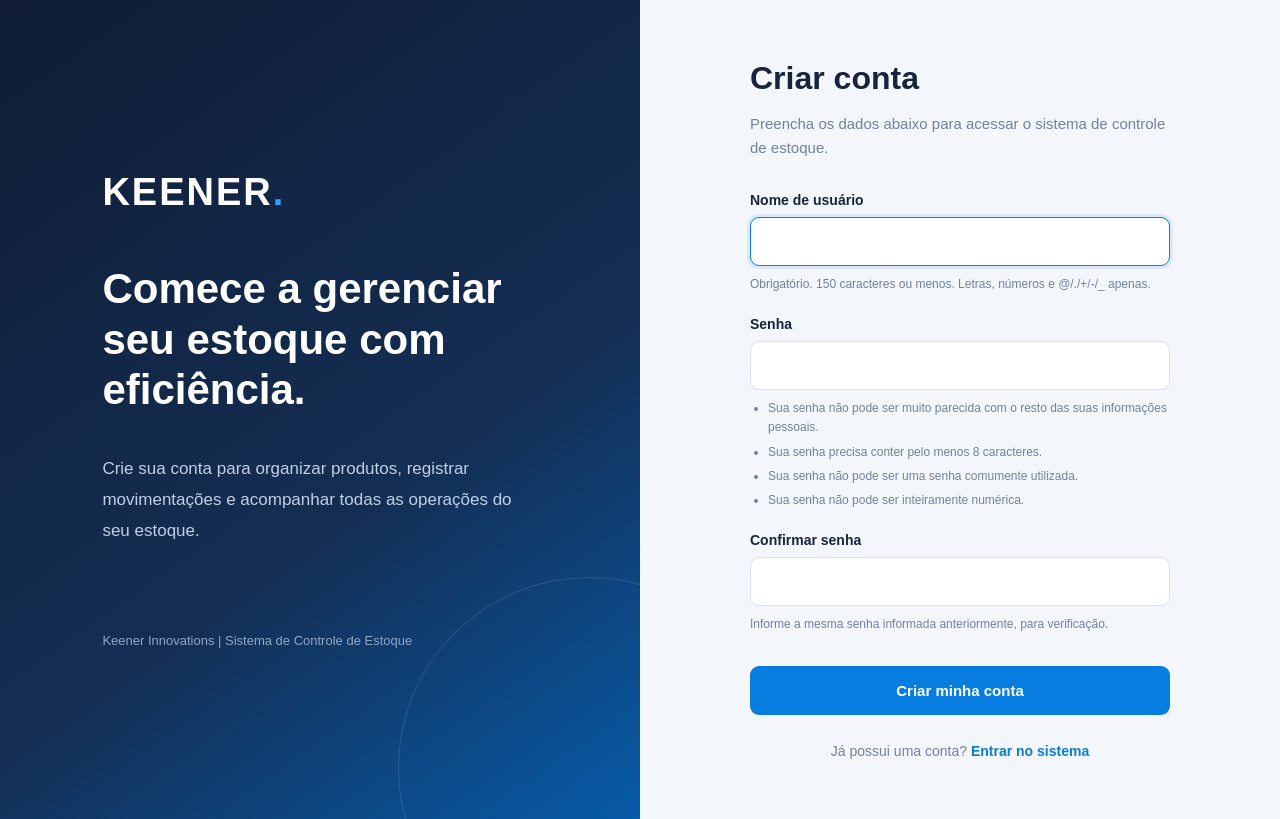
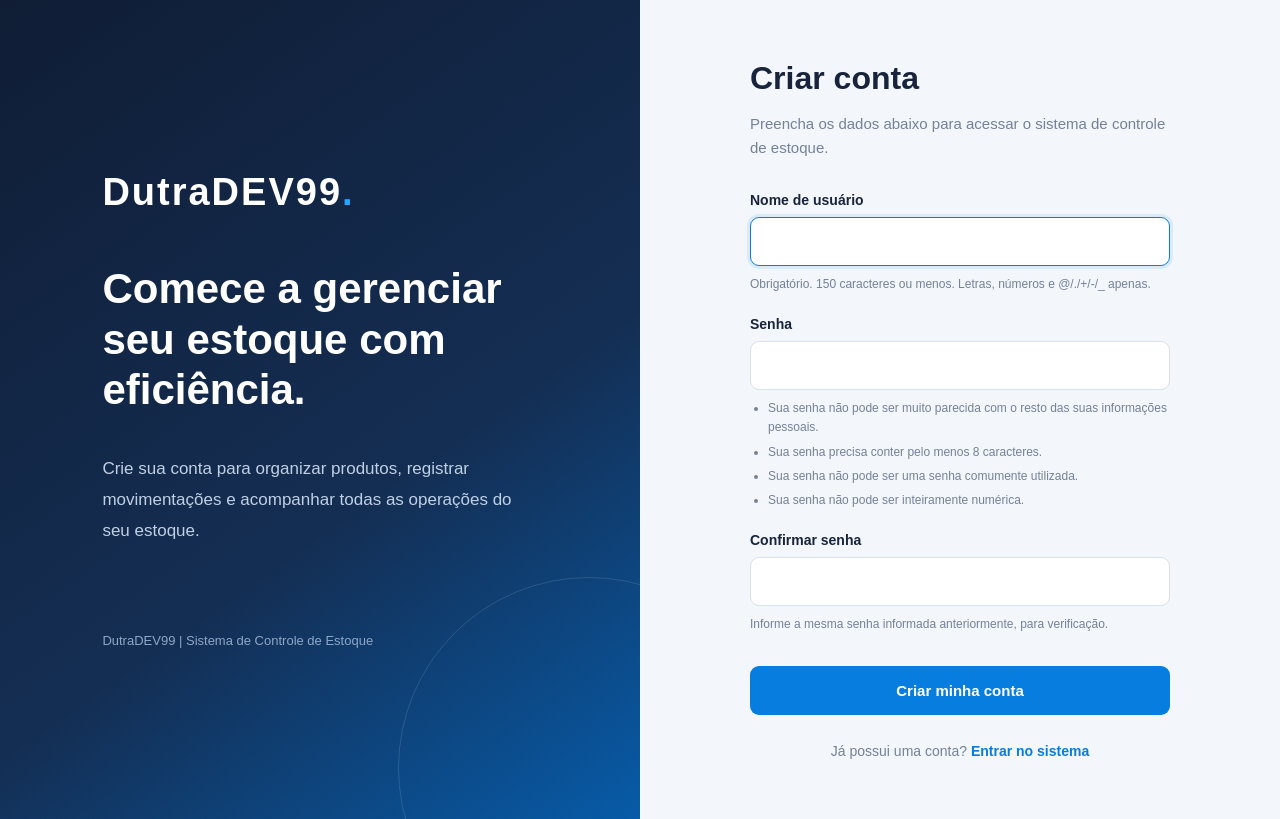
Before and after one commit to DutraDEV99/case-estoque-keener, a Django app: page /cadastro/ in a window 1280 px wide. Run offline with Django 5.2, Linux system fonts and the light colour scheme.

Commit message:
Atualizar marca para DutraDEV99 e documentacao

```diff
--- a/estoque/templates/estoque/cadastrar_produto.html
+++ b/estoque/templates/estoque/cadastrar_produto.html
@@ -4,7 +4,7 @@
 <head>
     <meta charset="UTF-8">
     <meta name="viewport" content="width=device-width, initial-scale=1">
-    <title>Cadastrar Produto | Keener Innovations</title>
+    <title>Cadastrar Produto | DutraDEV99</title>
 
     <style>
         * {
@@ -185,8 +185,8 @@
 <body>
 
     <aside class="sidebar">
-        <div class="brand">KEENER<span>.</span></div>
-        <div class="subtitle">INNOVATIONS | STOCK SYSTEM</div>
+        <div class="brand">DutraDEV99<span>.</span></div>
+        <div class="subtitle">STOCK SYSTEM</div>
 
         <a href="{% url 'listar_produtos' %}">
             Painel de estoque
--- a/estoque/templates/estoque/editar_produto.html
+++ b/estoque/templates/estoque/editar_produto.html
@@ -4,7 +4,7 @@
 <head>
     <meta charset="UTF-8">
     <meta name="viewport" content="width=device-width, initial-scale=1.0">
-    <title>Editar Produto | Keener Innovations</title>
+    <title>Editar Produto | DutraDEV99</title>
 
     <style>
         * {
@@ -182,7 +182,7 @@
 <body>
 
     <aside class="sidebar">
-        <div class="brand">KEENER<span>.</span></div>
+        <div class="brand">DutraDEV99<span>.</span></div>
 
         <nav class="menu">
             <a href="{% url 'listar_produtos' %}" class="active">
--- a/estoque/templates/estoque/historico.html
+++ b/estoque/templates/estoque/historico.html
@@ -5,7 +5,7 @@
     <meta charset="UTF-8">
     <meta name="viewport" content="width=device-width, initial-scale=1.0">
 
-    <title>Histórico | Keener Innovations</title>
+    <title>Histórico | DutraDEV99</title>
 
     <style>
         * {
@@ -227,7 +227,7 @@
 <body>
 
     <aside class="sidebar">
-        <div class="brand">KEENER<span>.</span></div>
+        <div class="brand">DutraDEV99<span>.</span></div>
 
         <nav class="menu">
             <a href="{% url 'listar_produtos' %}">
--- a/estoque/templates/estoque/movimentar.html
+++ b/estoque/templates/estoque/movimentar.html
@@ -4,7 +4,7 @@
 <head>
     <meta charset="UTF-8">
     <meta name="viewport" content="width=device-width, initial-scale=1">
-    <title>Movimentar Estoque | Keener Innovations</title>
+    <title>Movimentar Estoque | DutraDEV99</title>
 
     <style>
         * {
@@ -193,8 +193,8 @@
 <body>
 
     <aside class="sidebar">
-        <div class="brand">KEENER<span>.</span></div>
-        <div class="subtitle">INNOVATIONS | STOCK SYSTEM</div>
+        <div class="brand">DutraDEV99<span>.</span></div>
+        <div class="subtitle">STOCK SYSTEM</div>
 
         <a href="{% url 'listar_produtos' %}">
             Painel de estoque
--- a/estoque/templates/estoque/produtos.html
+++ b/estoque/templates/estoque/produtos.html
@@ -4,7 +4,7 @@
 <head>
     <meta charset="UTF-8">
     <meta name="viewport" content="width=device-width, initial-scale=1.0">
-    <title>Produtos | Keener Innovations</title>
+    <title>Produtos | DutraDEV99</title>
 
     <style>
         * {
@@ -318,7 +318,7 @@
 <body>
 
     <aside class="sidebar">
-        <div class="brand">KEENER<span>.</span></div>
+        <div class="brand">DutraDEV99<span>.</span></div>
 
         <nav class="menu">
             <a href="{% url 'listar_produtos' %}" class="active">
--- a/estoque/templates/registration/cadastro.html
+++ b/estoque/templates/registration/cadastro.html
@@ -5,7 +5,7 @@
     <meta charset="UTF-8">
     <meta name="viewport" content="width=device-width, initial-scale=1.0">
 
-    <title>Criar conta | Keener Innovations</title>
+    <title>Criar conta | DutraDEV99</title>
 
     <style>
         * {
@@ -247,7 +247,7 @@
         <section class="presentation">
 
             <div class="brand">
-                KEENER<span>.</span>
+                DutraDEV99<span>.</span>
             </div>
 
             <h1>
@@ -261,7 +261,7 @@
             </p>
 
             <div class="presentation-footer">
-                Keener Innovations | Sistema de Controle de Estoque
+                DutraDEV99 | Sistema de Controle de Estoque
             </div>
 
         </section>
@@ -271,7 +271,7 @@
             <div class="register-card">
 
                 <div class="mobile-brand">
-                    KEENER<span>.</span>
+                    DutraDEV99<span>.</span>
                 </div>
 
                 <h2>Criar conta</h2>
```
Also changed, not shown: estoque/templates/registration/login.html (+4 -4 lines), README.md.
